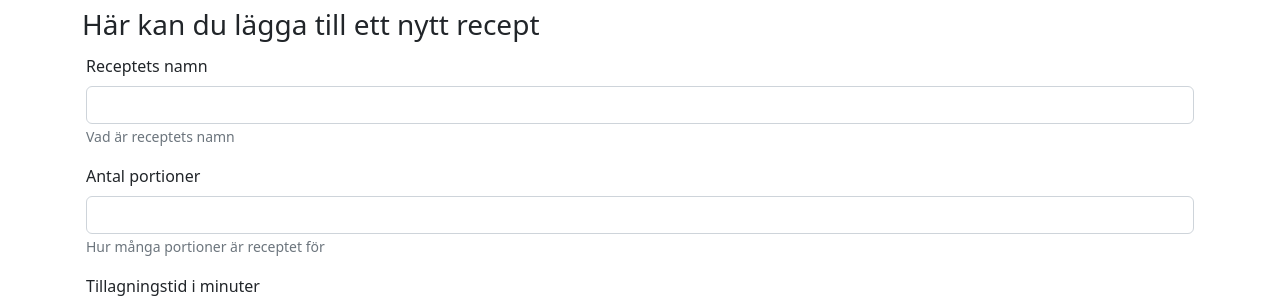
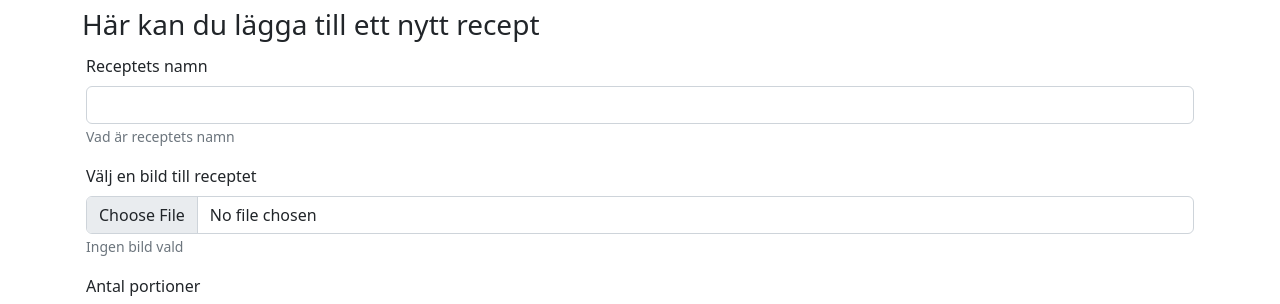
Before and after one commit to tobiassilfverberg/Receptify, a React (Vite) app: page /skaparecept in a window 1280 px wide. Shown: the top 304 px of the page. Built offline with nearby package versions, Linux system fonts and the light colour scheme; no server answers.

Commit message:
Now take an image for the recipe, and send the entire upload to the custom hook.

```diff
--- a/src/components/CreateRecipeForm/CreateRecipeForm.tsx
+++ b/src/components/CreateRecipeForm/CreateRecipeForm.tsx
@@ -4,18 +4,18 @@ import Button from 'react-bootstrap/Button'
 import Form from 'react-bootstrap/Form'
 import { SubmitHandler, useForm } from 'react-hook-form'
 
-import { collection, addDoc, Timestamp } from 'firebase/firestore'
-import { db } from '@firebase/index'
+import { CreateRecipeFormProps } from './CreateRecipeForm.types'
+import styles from './CreateRecipeForm.module.scss'
+import useUploadRecipe from '../../hooks/useUploadRecipe'
 
-import { CreateRecipeFormProps } from './CreateRecipeForm.types'
-
-import styles from './CreateRecipeForm.module.scss'
-
-const tagArray = ["Torsk", "Fläsk", "Nöt", "Pasta", "Potatis", "Ris", "Korv", "Lax", "Vegetariskt", "Köttfärs", "Skaldjur"]
+const tagArray = ["Torsk", "Fläsk", "Nöt", "Pasta", "Potatis", "Ris", "Korv", "Lax", "Vegetariskt", "Köttfärs", "Skaldjur", "Frukost", "Lunch", "Mellanmål", "Förrätt", "Varmrätt", "Efterrätt", "Bakverk"]
 
 const CreateRecipeForm = ({ className }:CreateRecipeFormProps) => {
-	const [error, setError] = useState(false)
 	const [ingredientCount, setIngredientCount] = useState<string[]>()
+	const [imageFile, setImageFile] = useState<File | undefined>()
+	// const [uploadProgress, setUploadProgress] = useState()
+
+	const { uploadRecipe, error } = useUploadRecipe()
 
 	const {
 		register,
@@ -25,22 +25,19 @@ const CreateRecipeForm = ({ className }:CreateRecipeFormProps) => {
 		watch,
 	} = useForm<Recipe>()
 
+	const handleFileChange = (e: any) => {
+		if (e.target.files[0] && e.target.files[0].size < 10000000) {
+			setImageFile(e.target.files[0])
+		}
+		console.log("Ny fil!", e.target.files[0])
+	}
+
 	const onSubmit: SubmitHandler<Recipe> = async data => {
-		try {
-			await addDoc(collection(db, 'recipes'), {
-				title: data.title,
-				portions: Number(data.portions),
-				cookingTime: Number(data.cookingTime),
-				numberOfIngredients: Number(data.numberOfIngredients),
-				ingredients: data.ingredients,
-				tags: data.tags,
-				instructions: data.instructions,
-				createdAt: Timestamp.now(),
-			})
-		} catch (err: any) {
-			setError(err)
+		if(!imageFile) {
+			return
 		}
-		console.log(data)
+
+		uploadRecipe(data, imageFile)
 
 		reset()
 	}
@@ -84,6 +81,22 @@ const CreateRecipeForm = ({ className }:CreateRecipeFormProps) => {
 					className={`${styles.root__inputField100}`}
 				/>
 				<Form.Text>Vad är receptets namn</Form.Text>
+			</Form.Group>
+
+			<Form.Group controlId="image" className="mb-3">
+				<Form.Label>Välj en bild till receptet</Form.Label>
+				<Form.Control
+					type="file"
+					onChange={handleFileChange}
+				/>
+
+				<Form.Text className="text-muted">
+					{
+						imageFile
+						? `${imageFile.name} (${Math.round(imageFile.size/1024)} kB)`
+						: 'Ingen bild vald'
+					}
+				</Form.Text>
 			</Form.Group>
 
 			<Form.Group controlId='portions' className="mb-3">
```
